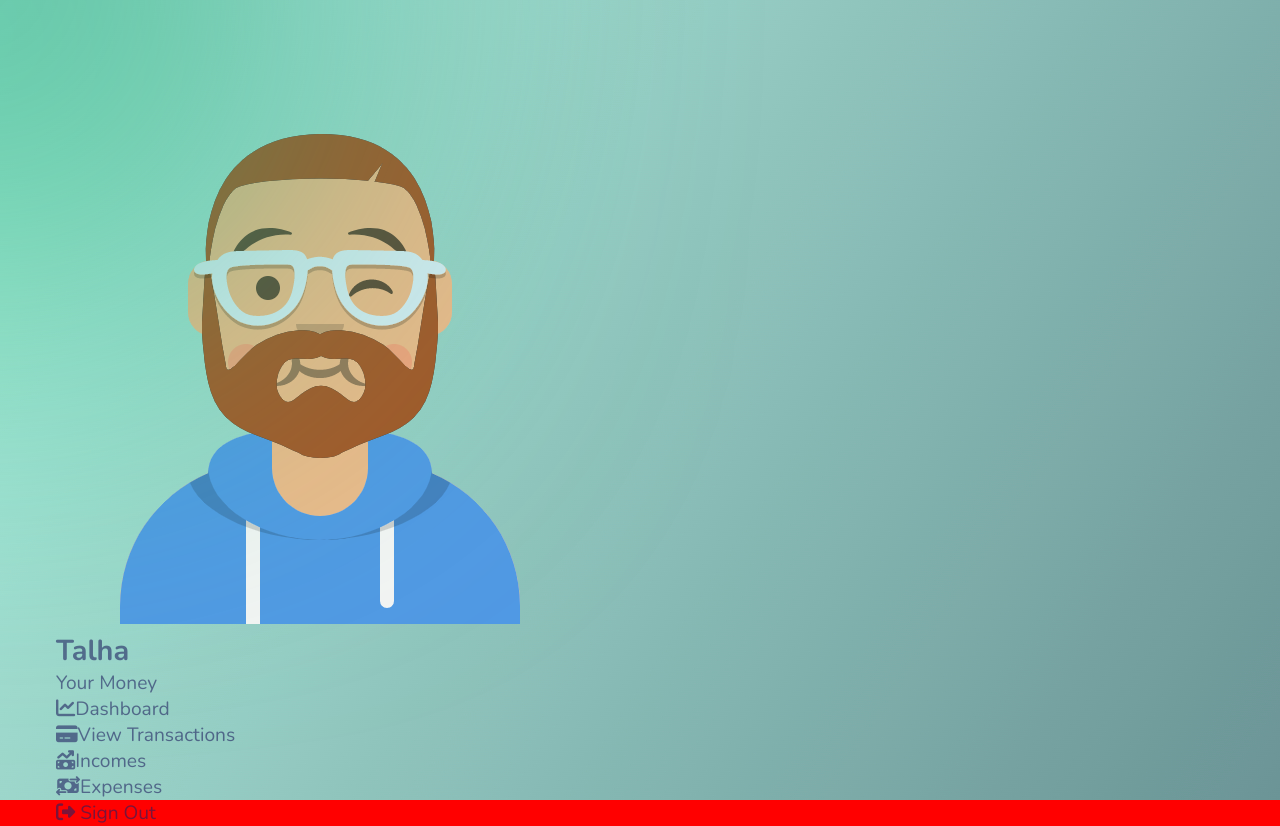
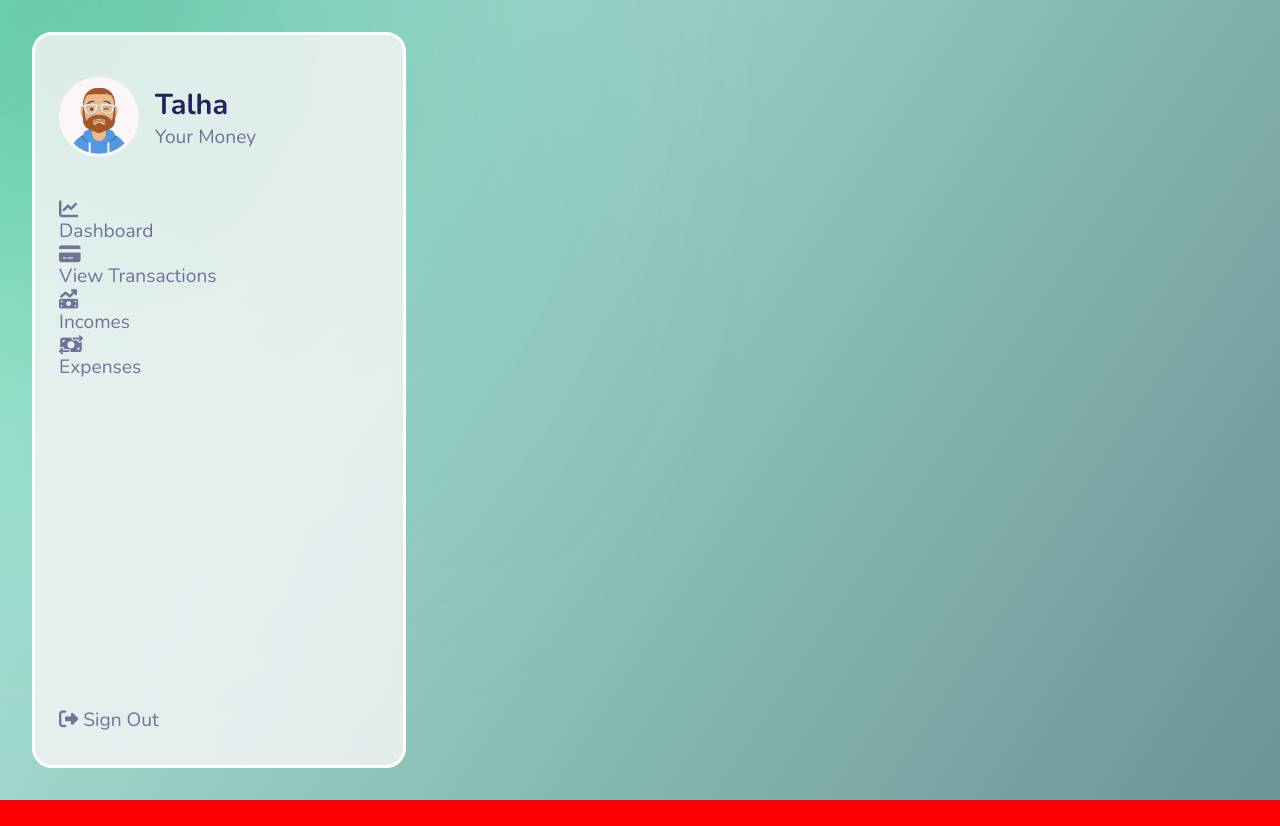
Before and after one commit to talha442/Expense-Tracker-Indispensable-, a React (Create React App) app in the folder frontend/: page / in a window 1280 px wide. After the commit the page ends 800 px from the top, so only its background shows below. Built offline with nearby package versions, Linux system fonts and the light colour scheme.

Commit message:
style navigation side bar and add avatar image

```diff
--- a/frontend/src/Components/Navigation/Navigation.js
+++ b/frontend/src/Components/Navigation/Navigation.js
@@ -35,6 +35,46 @@
   padding: 2rem 1.5rem;
   width: 374px;
   height: 100%;
+  background: rgba(252, 246, 249, 0.78);
+  border: 3px solid white;
+  backdrop-filter: blur(4.5px);
+  border-radius: 20px;
+  display: flex;
+  flex-direction: column;
+  justify-content: space-between;
+  gap: 2rem;
+  .user-con {
+    height: 100px;
+    display: flex;
+    align-items: center;
+    gap: 1rem;
+    img {
+      width: 80px;
+      height: 80px;
+      border-radius: 50%;
+      object-fit: cover;
+      background: #fcf6f9;
+      border: 2px solid #fffff;
+      padding: 0.2rem;
+      bax-shadow: 0px 1px 17px rgba(0, 0, 0, 0.06);
+    }
+    h2 {
+      color: rgba(34, 34, 96, 1);
+    }
+    p {
+      color: rgba(34, 34, 96, 0.6);
+    }
+  }
+
+  .menu-items {
+    display: flex;
+    flex: 1;
+    flex-direction: column;
+    li {
+      display: grid;
+      grid-template-column: 40px auto;
+    }
+  }
 `;
 
 export default Navigation;
```
